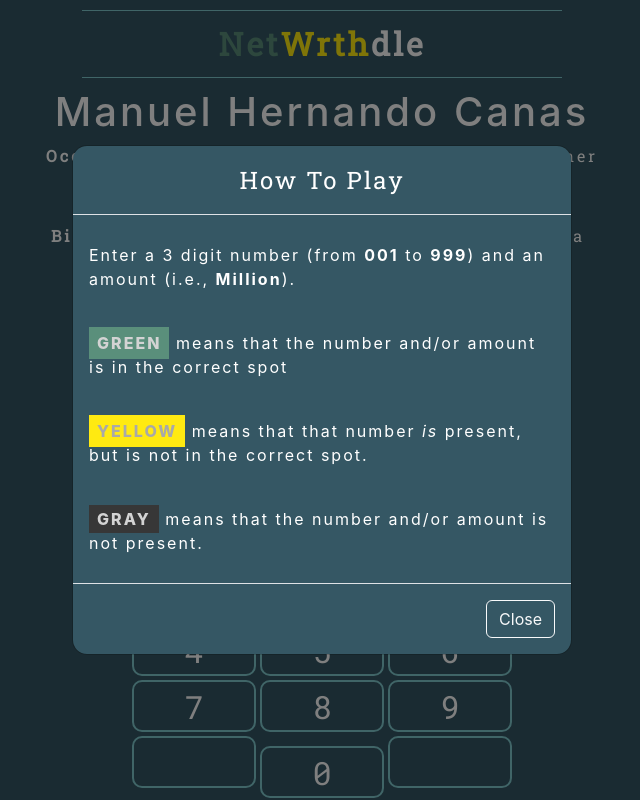
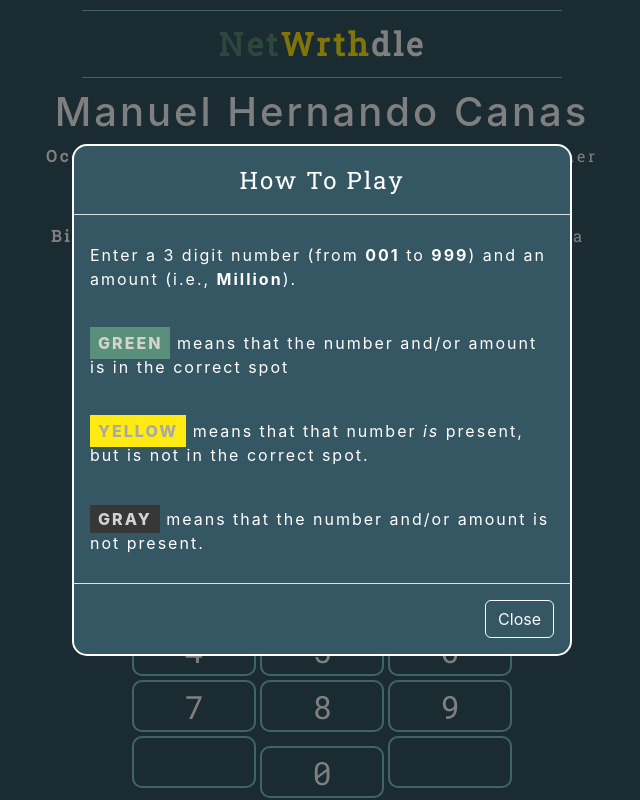
Before and after one commit to canasmh/NetWorthdle, a React (Create React App) app in the folder client/: page / in a window 1280 px wide. Shown: the whole page, without its empty margins (318-958 px from the left). Built offline with nearby package versions, Linux system fonts and the light colour scheme; what @fortawesome/pro-solid-svg-icons would draw is missing.

Commit message:
Add white border around modals

```diff
--- a/client/src/GameModals.css
+++ b/client/src/GameModals.css
@@ -3,6 +3,7 @@
     border-radius: 15px;
     color: #FFF;
     letter-spacing: 2px;
+    border: 2px solid #FFF;
 }
 
 .modal-title {
```
